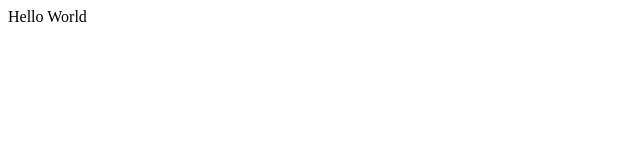
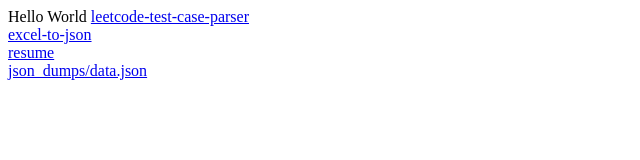
Before and after one commit to aryan57/aryan57.github.io, a plain HTML site: page index.html in a window 1280 px wide. Shown: the whole page, without its empty margins (0-640 px from the left). Drawn offline with Linux system fonts and the light colour scheme.

Commit message:
Update index.html

```diff
--- a/index.html
+++ b/index.html
@@ -8,6 +8,13 @@
 
 <body>
 Hello World
+    <a href="https://aryan57.github.io/leetcode-test-case-parser/">leetcode-test-case-parser</a>
+    <br>
+    <a href="https://aryan57.github.io/excel-to-json/">excel-to-json</a>
+    <br>
+    <a href="https://aryan57.github.io/resume/">resume</a>
+    <br>
+    <a href="https://aryan57.github.io/json_dumps/data.json">json_dumps/data.json</a>
 </body>
 
 </html>
```
